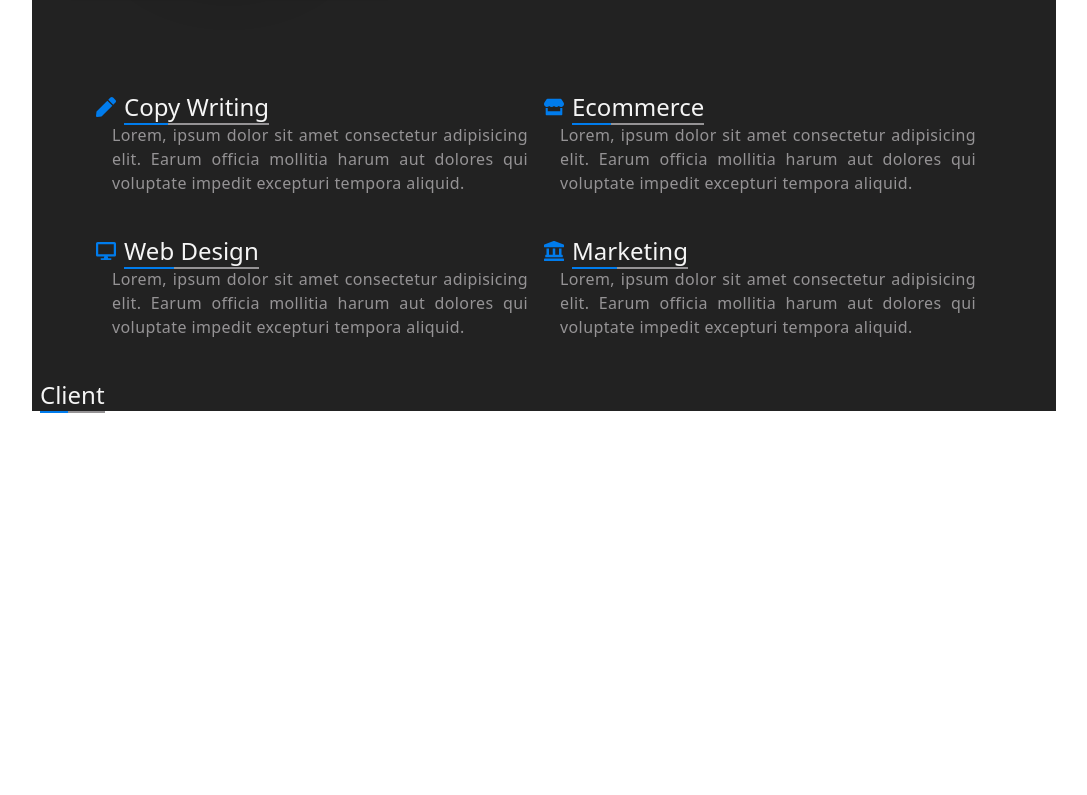
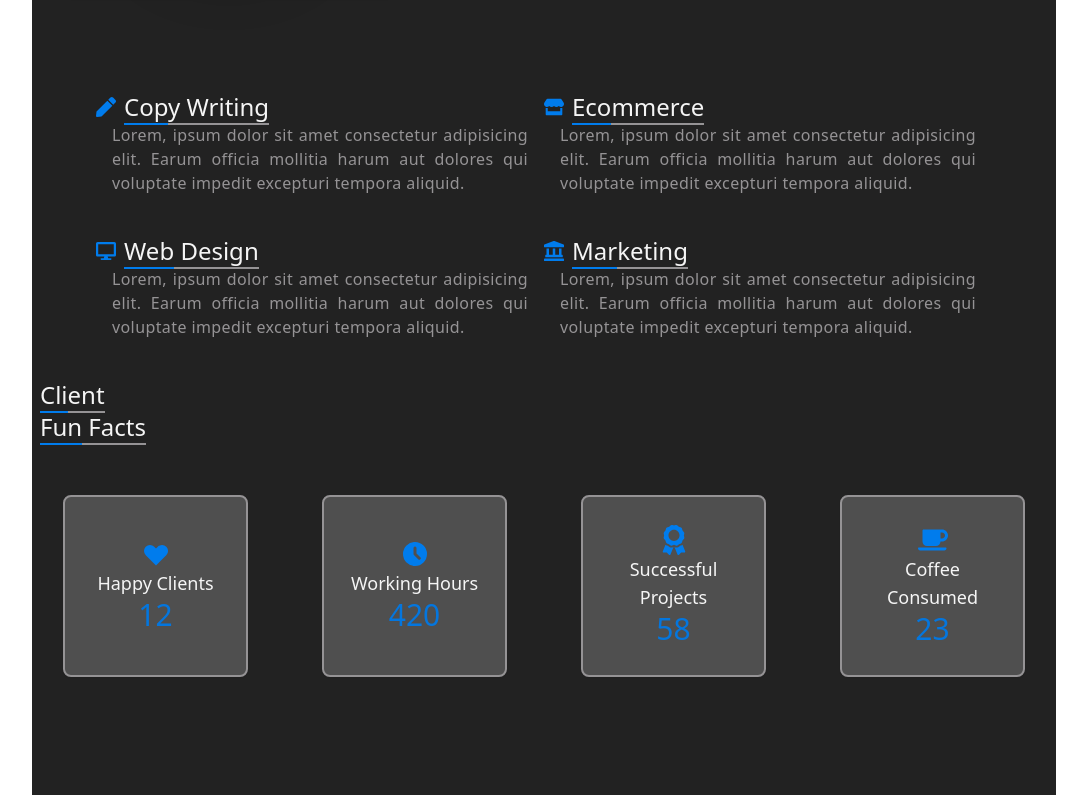
Before and after one commit to parham-mosadeq/parham-cv, a Next.js app: page / in a window 1280 px wide. Shown: the part 393-1188 px from the top of the page, without its empty margins (96-1183 px from the left). Before the commit the page ends 806 px from the top, so only its background shows below. Built offline with nearby package versions, Linux system fonts and the light colour scheme.

Commit message:
finish fun facts

```diff
--- a/src/components/layouts/Navbar.js
+++ b/src/components/layouts/Navbar.js
@@ -49,7 +49,7 @@ const Navbar = () => {
           {navItems.map((item) => {
             const joinedItems = item.replace(' ', '-');
             return (
-              <li className='my-16 tracking-wider capitalize hover:text-mainGray md:my-0 md:mx-2 lg:mx-5'>
+              <li key={item} className='my-16 tracking-wider capitalize hover:text-mainGray md:my-0 md:mx-2 lg:mx-5'>
                 <Link href={`/${joinedItems}`}>{item}</Link>
               </li>
             );
--- /dev/null
+++ b/src/components/shared/FunFacts.jsx
@@ -0,0 +1,43 @@
+import Title from './Title';
+import { HiHeart, HiClock } from 'react-icons/hi';
+import { FaCoffee, FaAward } from 'react-icons/fa';
+const FunFacts = () => {
+  return (
+    <article className='w-full h-96'>
+      <Title title='fun facts' />
+
+      <div className='mt-10 capitalize text-mainWhite grid grid-cols-1 gap-3 md:grid-cols-2 lg:grid-cols-4 text-center'>
+        {/* clients */}
+        <div className='flex flex-col items-center rounded-lg bg-secGray justify-center max-w-md mx-auto h-full my-3 p-4 border-2 w-3/4 border-mainGray shadow-sm hover:shadow-md hover:shadow-secGray'>
+          <HiHeart className='text-mainBlue text-3xl ' />
+          <p className='text-lg'>happy clients</p>
+          <span className='text-3xl text-secBlue'>12</span>
+        </div>
+        {/* clients */}
+        {/* Working Hours */}
+        <div className='flex flex-col items-center rounded-lg bg-secGray justify-center max-w-md mx-auto h-full my-3 p-4 border-2 w-3/4 border-mainGray shadow-sm hover:shadow-md hover:shadow-secGray'>
+          <HiClock className='text-mainBlue text-3xl' />
+          <p className='text-lg'>working hours</p>
+          <span className='text-3xl text-secBlue'>420</span>
+        </div>
+        {/* Working Hours */}
+        {/* awards */}
+        <div className='flex flex-col items-center rounded-lg bg-secGray justify-center max-w-md mx-auto h-full my-3 p-4 border-2 w-3/4 border-mainGray shadow-sm hover:shadow-md hover:shadow-secGray'>
+          <FaAward className='text-mainBlue text-3xl' />
+          <p className='text-lg'>successful projects</p>
+          <span className='text-3xl text-secBlue'>58</span>
+        </div>
+        {/* awards */}
+        {/* Coffee Consumed */}
+        <div className='flex flex-col items-center rounded-lg bg-secGray justify-center max-w-md mx-auto h-full my-3 p-4 border-2 w-3/4 border-mainGray shadow-sm hover:shadow-md hover:shadow-secGray'>
+          <FaCoffee className='text-mainBlue text-3xl' />
+          <p className='text-lg'>Coffee Consumed</p>
+          <span className='text-3xl text-secBlue'>23</span>
+        </div>
+        {/* Coffee Consumed */}
+      </div>
+    </article>
+  );
+};
+
+export default FunFacts;
--- a/src/components/shared/Title.jsx
+++ b/src/components/shared/Title.jsx
@@ -6,12 +6,11 @@ const Title = ({ title }) => {
       {[title].map((i) => {
         const blueBorder = i.slice(0, 3);
         const res = i.slice(3);
-        console.log(res);
         return (
-          <h3>
+          <div key={i}>
             <span className='border-b-2 border-mainBlue'>{blueBorder}</span>
             <span className='border-b-2 border-mainGray'>{res}</span>
-          </h3>
+          </div>
         );
       })}
     </h2>
--- a/src/pages/index.js
+++ b/src/pages/index.js
@@ -1,5 +1,6 @@
 import Layout from '@/components/layouts/layout';
 import Clients from '@/components/shared/Clients';
+import FunFacts from '@/components/shared/FunFacts';
 import Header from '@/components/shared/Header';
 import WhatIDo from '@/components/shared/WhatIDo';
 import React from 'react';
@@ -15,6 +16,8 @@ const HomePage = () => {
 
       {/* clients */}
       <Clients />
+      {/* fun facts */}
+      <FunFacts />
     </Layout>
   );
 };
```
